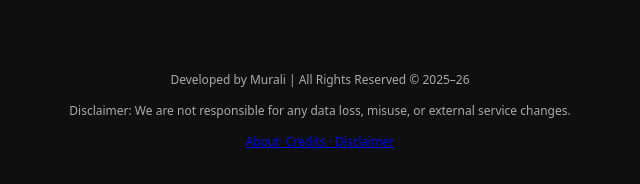
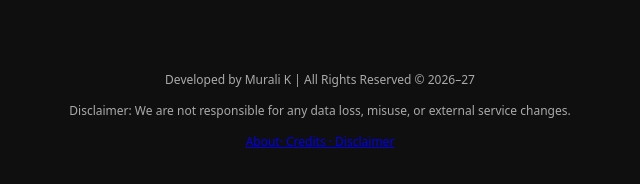
Before and after one commit to Kmurali7/toolshub, a plain HTML site: page Index.html in a window 1280 px wide. Shown: the part 436-620 px from the top of the page, 320-960 px from the left. Drawn offline with Linux system fonts and the light colour scheme; no server answers.

Commit message:
Update Index.html
Cert Renewal : 2026 --> 2027

```diff
--- a/Index.html
+++ b/Index.html
@@ -275,7 +275,7 @@ body.light{
 </div>
 
 <footer class="site-footer">
-  <p>Developed by Murali | All Rights Reserved © 2025–26</p>
+  <p>Developed by Murali K | All Rights Reserved © 2026–27</p>
   <p>Disclaimer: We are not responsible for any data loss, misuse, or external service changes.</p>
 
   <nav class="footer-links">
```
